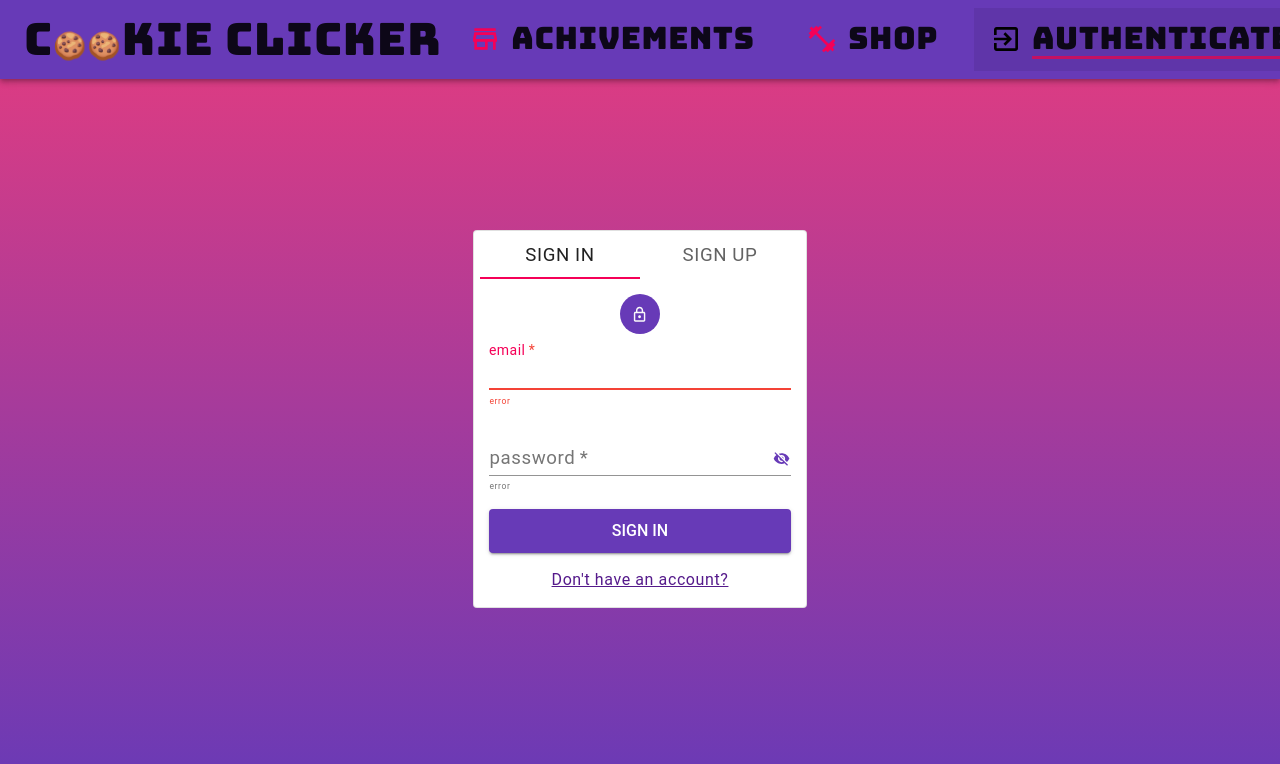
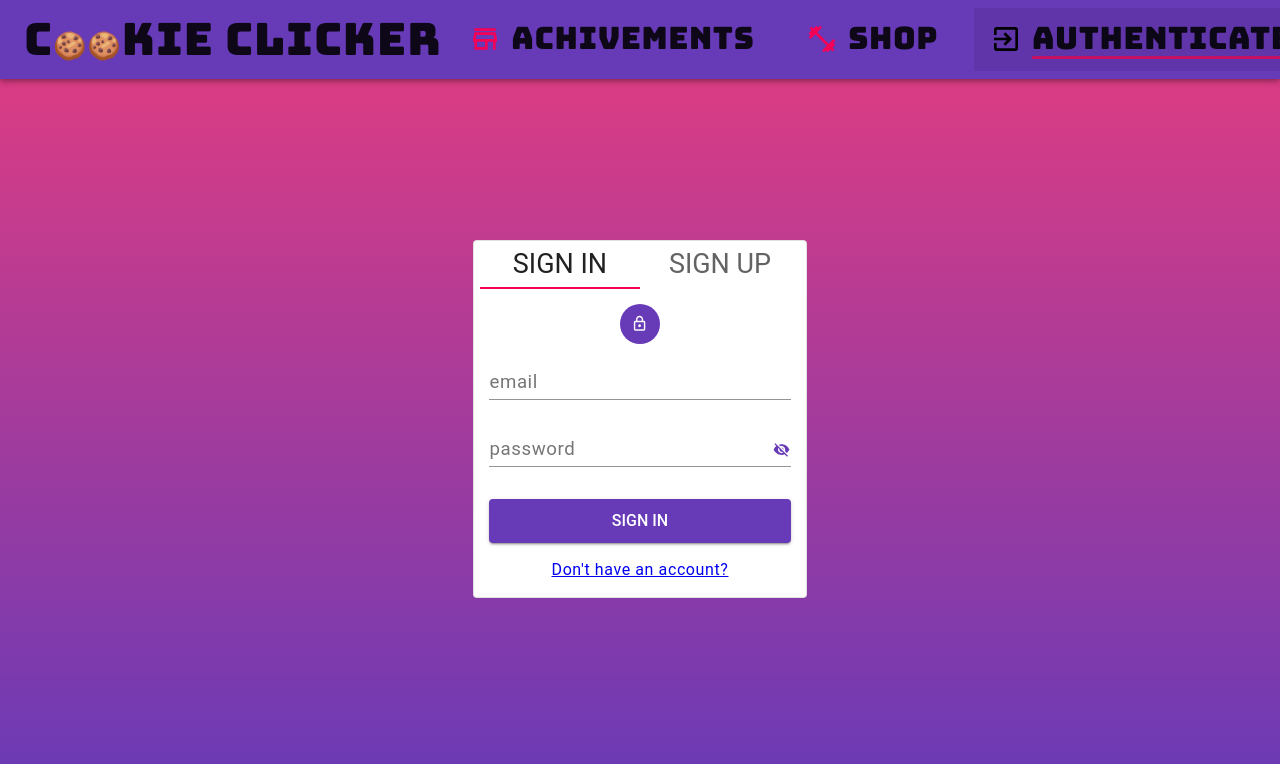
Before and after one commit to wawrzynmc/CookieClicker, a React (Create React App) app in the folder client/: page /authenticate in a window 1280 px wide. Shown: the top 764 px of the page. Built offline with nearby package versions, Linux system fonts and the light colour scheme; a web font is replaced by a local one.

Commit message:
✨ implement react query and use form

```diff
--- a/client/package.json
+++ b/client/package.json
@@ -12,6 +12,7 @@
     "framer-motion": "^3.10.5",
     "react": "^17.0.1",
     "react-dom": "^17.0.1",
+    "react-hook-form": "^6.15.5",
     "react-query": "^3.13.0",
     "react-redux": "^7.2.2",
     "react-router-dom": "^5.2.0",
--- a/client/src/api/users-api.js
+++ b/client/src/api/users-api.js
@@ -0,0 +1,13 @@
+import axios from 'axios';
+
+export const signIn = async (data) => {
+    try {
+        await axios.post(
+            `${process.env.REACT_APP_SERVER_API_URL}/v1/users/signin`,
+            data
+        );
+    } catch (error) {
+        console.log('dasdasdsa', error.response);
+        throw error.response.data.errors;
+    }
+};
--- a/client/src/components/organisms/SignIn/SignIn.js
+++ b/client/src/components/organisms/SignIn/SignIn.js
@@ -1,30 +1,50 @@
+import React, { useState } from 'react';
+import { Link } from 'react-router-dom';
+import { useForm, Controller } from 'react-hook-form';
 import {
     Avatar,
     Button,
-    Checkbox,
-    Divider,
-    FormControlLabel,
+    FormHelperText,
     Grid,
     IconButton,
     InputAdornment,
-    Paper,
     TextField,
     Typography,
     useTheme,
 } from '@material-ui/core';
-import { AccountCircle, LockOutlined, Visibility, VisibilityOff } from '@material-ui/icons';
-import React, { useState } from 'react';
-import { Link } from 'react-router-dom';
+import { LockOutlined, Visibility, VisibilityOff } from '@material-ui/icons';
+import { useMutation } from 'react-query';
+import { signIn } from '../../../api/users-api';
+import Loader from '../../molecules/Loader/Loader';
 
 function SignIn({ handleChange }) {
     const theme = useTheme();
     const [showPassword, setShowPassword] = useState(false);
+    const { control, handleSubmit, errors } = useForm({});
+    const { mutate, isLoading, isError, error, isSuccess } = useMutation(signIn);
+
+    // TODO: do something if isSuccess (redirect to main page)
+
+    const validationRules = {
+        email: { required: 'Email is required' },
+        password: {
+            required: 'Password is required',
+        },
+    };
+
+    console.log(error);
 
     const toggleShowPasswordHandler = () => {
         setShowPassword((prev) => !prev);
     };
 
+    const onFormSubmit = (data) => {
+        console.log(data);
+        mutate(data);
+    };
     return (
+        <>
+            {isLoading && <Loader />}
             <Grid
                 container
                 direction="column"
@@ -37,25 +57,45 @@ function SignIn({ handleChange }) {
                         <LockOutlined />
                     </Avatar>
                 </Grid>
-            <Grid component="form" container item direction="column" spacing={2}>
+                <Grid
+                    component="form"
+                    container
+                    item
+                    direction="column"
+                    spacing={2}
+                    onSubmit={handleSubmit(onFormSubmit)}
+                >
                     <Grid item>
+                        <Controller
+                            name="email"
+                            control={control}
+                            rules={validationRules.email}
+                            defaultValue=""
+                            render={(props) => (
                                 <TextField
                                     id="email"
                                     label="email"
                                     type="email"
                                     color="secondary"
                                     size="small"
-                        helperText="error"
+                                    helperText={errors.email && errors.email.message}
+                                    onChange={(e) => props.onChange(e.target.value)}
+                                    value={props.value}
                                     fullWidth
-                        autoFocus
-                        required
-                        error
+                                    error={!!errors.email}
+                                />
+                            )}
                         />
                     </Grid>
                     <Grid item>
+                        <Controller
+                            name="password"
+                            control={control}
+                            rules={validationRules.password}
+                            defaultValue=""
+                            render={(props) => (
                                 <TextField
                                     id="password"
-                        helperText="error"
                                     label="password"
                                     type={showPassword ? 'text' : 'password'}
                                     InputProps={{
@@ -66,15 +106,25 @@ function SignIn({ handleChange }) {
                                                     onClick={toggleShowPasswordHandler}
                                                     edge="end"
                                                 >
-                                        {showPassword ? <Visibility /> : <VisibilityOff />}
+                                                    {showPassword ? (
+                                                        <Visibility />
+                                                    ) : (
+                                                        <VisibilityOff />
+                                                    )}
                                                 </IconButton>
                                             </InputAdornment>
                                         ),
                                     }}
+                                    onChange={(e) => props.onChange(e.target.value)}
+                                    value={props.value}
+                                    helperText={errors.password && errors.password.message}
+                                    error={!!errors.password}
                                     fullWidth
-                        required
+                                />
+                            )}
                         />
                     </Grid>
+                    <Grid item>{isError && <FormHelperText error></FormHelperText>}</Grid>
                     <Grid item>
                         <Button
                             type="submit"
@@ -89,13 +139,14 @@ function SignIn({ handleChange }) {
                     </Grid>
                     <Grid item>
                         <Typography variant="body2" style={{ textAlign: 'center' }}>
-                        <Link href="#" onClick={() => handleChange('event', 1)}>
+                            <Link to="#" onClick={() => handleChange('event', 1)}>
                                 Don't have an account? {''}
                             </Link>
                         </Typography>
                     </Grid>
                 </Grid>
             </Grid>
+        </>
     );
 }
 
--- a/client/src/components/organisms/SignUp/SignUp.js
+++ b/client/src/components/organisms/SignUp/SignUp.js
@@ -1,12 +1,9 @@
 import {
     Avatar,
     Button,
-    Checkbox,
-    FormControlLabel,
     Grid,
     IconButton,
     InputAdornment,
-    Paper,
     TextField,
     Typography,
     useTheme,
@@ -88,7 +85,7 @@ function SignUp({ handleChange }) {
                 </Grid>
                 <Grid item>
                     <Typography variant="body2" style={{ textAlign: 'center' }}>
-                        <Link href="#" onClick={() => handleChange('event', 0)}>
+                        <Link to="#" onClick={() => handleChange('event', 0)}>
                             Already have an account?
                         </Link>
                     </Typography>
--- a/client/src/components/organisms/TabPanel/TabPanel.js
+++ b/client/src/components/organisms/TabPanel/TabPanel.js
@@ -1,14 +1,10 @@
-import { Box, Typography } from '@material-ui/core';
+import { Box } from '@material-ui/core';
 import React from 'react';
 
 function TabPanel({ children, value, index, ...other }) {
     return (
         <div role="tabpanel" hidden={value !== index} {...other}>
-            {value === index && (
-                <Box>
-                    <Typography>{children}</Typography>
-                </Box>
-            )}
+            {value === index && <Box>{children}</Box>}
         </div>
     );
 }
--- a/client/src/components/pages/Authenticate.js
+++ b/client/src/components/pages/Authenticate.js
@@ -8,14 +8,13 @@ function Authenticate() {
     const [value, setValue] = React.useState(0);
 
     const handleChange = (event, newValue) => {
-        console.log(newValue);
         setValue(newValue);
     };
     return (
         <Paper elevation={10} variant="outlined">
             <Tabs value={value} onChange={handleChange} indicatorColor="secondary" centered>
-                <Tab label={<Typography>Sign In</Typography>} />
-                <Tab label={<Typography>Sign Up</Typography>} />
+                <Tab label={<Typography variant="h5">Sign In</Typography>} />
+                <Tab label={<Typography variant="h5">Sign Up</Typography>} />
             </Tabs>
             <TabPanel value={value} index={0}>
                 <SignIn handleChange={handleChange} />
```
Also changed, not shown: 2 other files (tests, documents, lock files or other folders). Lines whose indentation alone changed are shown as unchanged.
